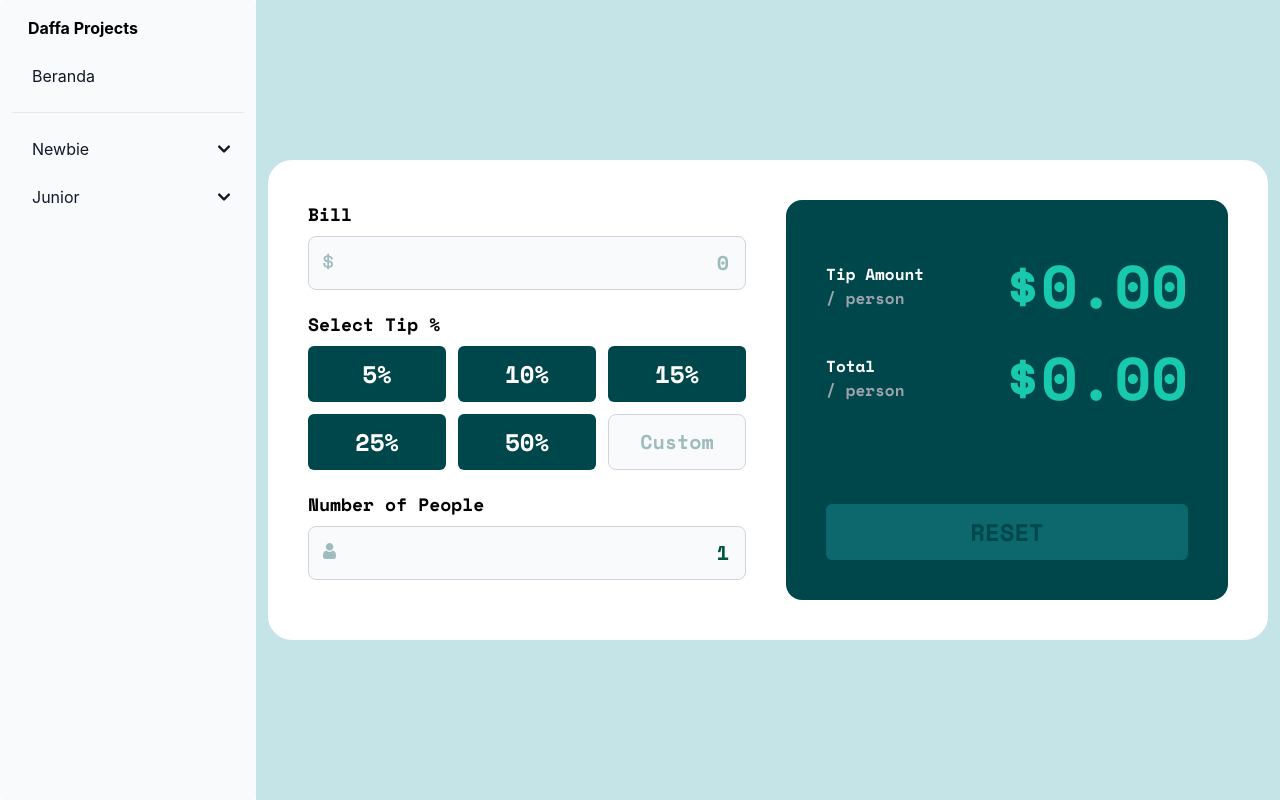
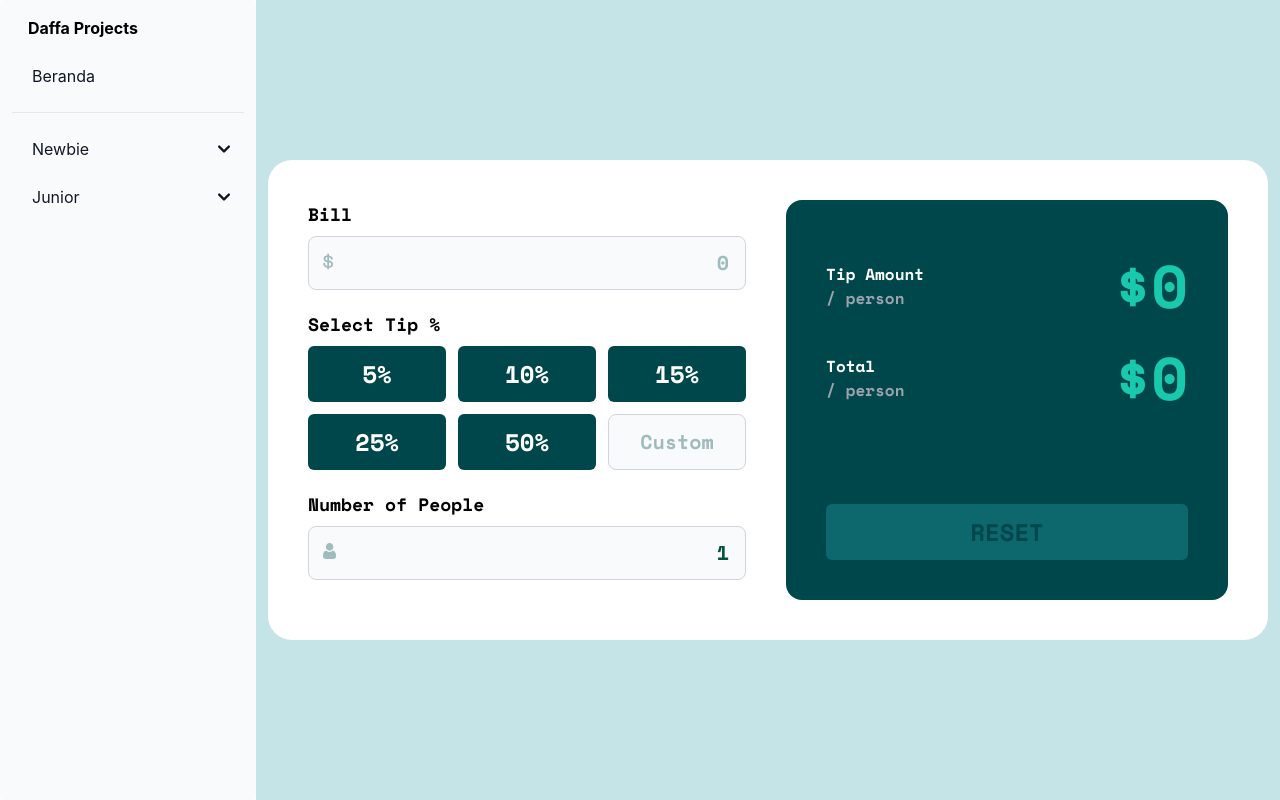
Before and after one commit to niredocz/frontend-mentor, a React (Create React App) app: page /tip-calculator-app in a window 1280 px wide. Built offline with nearby package versions, Linux system fonts and the light colour scheme.

Commit message:
countTotalPerPerson function

```diff
--- a/src/projects/tip-calculator/TipCalCulator.jsx
+++ b/src/projects/tip-calculator/TipCalCulator.jsx
@@ -18,32 +18,46 @@ const TipCalCulator = () => {
     if (e.target.value != 0) {
       setPeopleValue(e.target.value);
     } else {
-      setPeopleValue(1)
+      setPeopleValue(1);
     }
   };
 
-
-
   const countTipAmount = () => {
-    let a = (billValue * 1) / peopleValue;
+    let a = (parseFloat(billValue) * 1) / parseInt(peopleValue);
 
     if (customBillValue > 0) {
-      a = (billValue * (customBillValue / 100)) / peopleValue;
+      a = (parseFloat(billValue) * (customBillValue / 100)) / parseInt(peopleValue);
+
+      console.log(a)
     }
 
-    return a.toFixed(2);
+    let roundedNum = Math.round(a * 100) / 100
+
+    return roundedNum;
   };
 
-  const handleReset = () => {
-    setBillValue(0.00)
-    setCustomBillValue(null)
-    setPeopleValue(1)
+  const countTotalPerPerson = () => {
+    let a = parseFloat(billValue) / parseInt(peopleValue)
+    let b = customBillValue
+    let c = countTipAmount()
+
+    if (b > 0) {
+      a = (parseFloat(billValue) + c) / parseInt(peopleValue)
+    }
+
+    let roundedNum = Math.round(a * 100) / 100
+
+    return roundedNum;
   }
 
   const tipAmount = countTipAmount();
+  const totalPerPerson = countTotalPerPerson();
 
-  // const totalPerPerson = (billInput.value / 5) + tipAmount
-  const totalPerPerson = "0.00";
+  const handleReset = () => {
+    setBillValue(0.0);
+    setCustomBillValue(null);
+    setPeopleValue(1);
+  };
 
   return (
     <>
```
